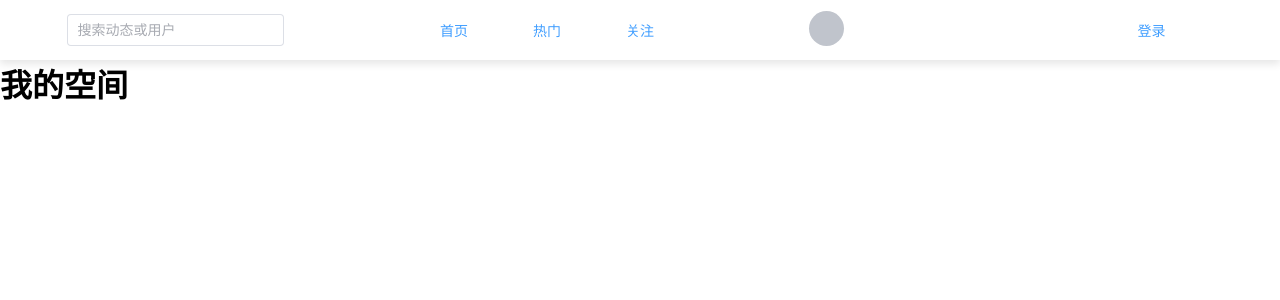
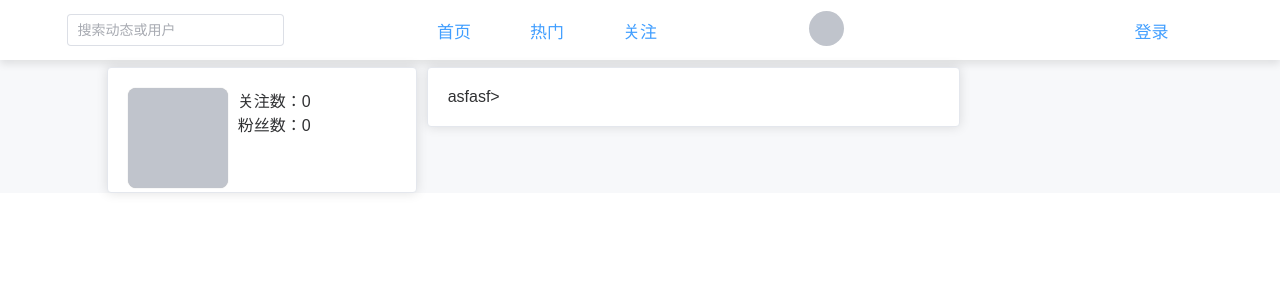
Before and after one commit to eternal-heart-k/OnlineSocial, a Vue app: page /user/profile in a window 1280 px wide. Shown: the top 300 px of the page. Built offline with nearby package versions, Linux system fonts and the light colour scheme; some icons are missing.

Commit message:
implement follow info show

```diff
--- a/src/App.vue
+++ b/src/App.vue
@@ -1,8 +1,10 @@
 <template>
-  <el-header class="header">
-    <HomeHeaderView />
-  </el-header>
-  <router-view :key="$route.fullPath" />
+  <div class="web-module">
+    <el-header class="header">
+      <HomeHeaderView />
+    </el-header>
+    <router-view :key="$route.fullPath" />
+  </div>
 </template>
 
 <script>
@@ -40,7 +42,11 @@ export default {
 </script>
 
 <style scoped>
+.web-module {
+  background-color: #F7F8FA;
+}
 .header {
-  box-shadow: 0px 4px 8px rgba(0,0,0,.1);
+  box-shadow: 0px 4px 8px rgba(0,0,0,0.1);
+  background-color: #FFFFFF;
 }
 </style>
--- a/src/components/Chat/ChatModule.vue
+++ b/src/components/Chat/ChatModule.vue
@@ -20,12 +20,6 @@ export default {
         return {
         chatInputValue: []
         }
-    },
-    mounted() {
-        // setTimeout(() => {
-        //   this.chatInputFocus()
-        //   this.chatInputClean()
-        // }, 3000)
     },
     methods: {
         // 获取焦点
--- a/src/components/LoginForm.vue
+++ b/src/components/LoginForm.vue
@@ -76,7 +76,6 @@ export default {
         let get_verification_code_text = ref('获取验证码');
         let login_text = ref('登录');
         let error_message = ref('');
-        const urlPre = store.state.urlPre;
         const accountType = () => {
             login_user_type.value = 1;
             $('.login_password>input')[0].setAttribute("required", "required");
@@ -148,7 +147,6 @@ export default {
                 $(".login_password input").focus();
             }
             store.dispatch("loginWithPassword", {
-                urlPre: urlPre,
                 param: {
                     PhoneNumber: login_phone_number.value,
                     Password: login_password.value,
--- /dev/null
+++ b/src/components/MyPostInfos.vue
@@ -0,0 +1,14 @@
+<template>
+    <a>asfasf</a>>
+</template>
+
+<script>
+
+export default {
+    name: "MyPostInfos",
+}
+</script>
+
+<style scoped>
+
+</style>
--- /dev/null
+++ b/src/components/MyProfile.vue
@@ -0,0 +1,59 @@
+<template>
+    <div class="my-info">
+        <div class="my-image">
+            <el-avatar class="my-avatar" shape="square" :size="100" :fit="fit" :src="avatarUrl" />
+        </div>
+        <div class="username">
+            {{ userName }}
+        </div>
+        <div class="follow-count">
+            关注数：{{ followCount }}
+        </div>
+        <div class="followed-count">
+            粉丝数：{{ followedCount }}
+        </div>
+    </div>
+</template>
+
+<script>
+import { useStore } from 'vuex';
+import { computed } from 'vue';
+
+export default {
+    name: "MyProfile",
+    setup() {
+        const store = useStore();
+        const fit = "cover";
+        let avatarUrl = computed(() => store.state.user.avatarUrl);
+        let userName = computed(() => store.state.user.userName);
+        let followCount = computed(() => store.state.follow.followCount);
+        let followedCount = computed(() => store.state.follow.followedCount);
+        // const getFollowCount = () => {
+        //     store.dispatch("getFollowCount");
+        // };
+        // const getFollowedCount = () => {
+        //     store.dispatch("getFollowedCount");
+        // }
+
+        return {
+            fit,
+            avatarUrl,
+            userName,
+            followCount,
+            followedCount,
+        }
+    }
+}
+</script>
+
+<style scoped>
+.my-image {
+    float: left;
+    margin-right: 10px;
+}
+.my-avatar {
+    cursor: pointer;
+    border-radius: 0.5rem;
+    box-shadow: 0px 0px 1px rgba(0,0,0,0.3);
+}
+</style>
--- /dev/null
+++ b/src/store/follow.js
@@ -0,0 +1,59 @@
+import $ from 'jquery';
+
+const ModuleFollow = {
+    state: {
+        followCount: 0,
+        followedCount: 0,
+    },
+    getters: {
+    },
+    mutations: {
+        updateFollowCount(state, count) {
+            state.followCount = count;
+        },
+        updateFollowedCount(state, count) {
+            state.followedCount = count;
+        },
+    },
+    actions: {
+        getFollowCount(context) {
+            console.log(context, context.rootState.user.AccessToken);
+            $.ajax({
+                url: context.rootState.urlPre + "/api/follow/count?userId=" + context.rootState.user.userId,
+                type: "get",
+                headers: {
+                    'Authorization': "Bearer " + context.rootState.user.accessToken,
+                },
+                contentType: "application/json",
+                success(resp) {
+                    if (resp.IsSuccess) {
+                        context.commit("updateFollowCount", resp.Result);
+                    } else {
+                        alert(resp.Message);
+                    }
+                }
+            });
+        },
+        getFollowedCount(context) {
+            $.ajax({
+                url: context.rootState.urlPre + "/api/follow/fans?userId=" + context.rootState.user.userId,
+                type: "get",
+                headers: {
+                    'Authorization': "Bearer " + context.rootState.user.accessToken,
+                },
+                contentType: "application/json",
+                success(resp) {
+                    if (resp.IsSuccess) {
+                        context.commit("updateFollowedCount", resp.Result);
+                    } else {
+                        alert(resp.Message);
+                    }
+                }
+            });
+        },
+    },
+    modules: {
+    }
+};
+
+export default ModuleFollow;
--- a/src/store/index.js
+++ b/src/store/index.js
@@ -1,5 +1,6 @@
 import { createStore } from 'vuex'
 import ModuleUser from './user';
+import ModuleFollow from './follow';
 
 export default createStore({
   state: {
@@ -14,5 +15,6 @@ export default createStore({
   },
   modules: {
     user: ModuleUser,
+    follow: ModuleFollow,
   }
 })
--- a/src/store/user.js
+++ b/src/store/user.js
@@ -94,7 +94,7 @@ const ModuleUser = {
         },
         loginWithPassword(context, data) {
             $.ajax ({
-                url: data.urlPre + "/api/user/login",
+                url: context.rootState.urlPre + "/api/user/login",
                 type: "post",
                 data: JSON.stringify(data.param),
                 contentType: "application/json",
--- a/src/views/HomeHeaderView.vue
+++ b/src/views/HomeHeaderView.vue
@@ -9,17 +9,17 @@
       <div class="center">
         <div class="box center">
           <router-link :to="{name: 'home' }">
-            <el-link class="no-select" type="primary" :underline="false" target="_blank">首页</el-link>
+            <el-link class="no-select btn" type="primary" :underline="false" target="_blank" :style="{ 'font-size': '17px' }">首页</el-link>
           </router-link>
         </div>
         <div class="box center">
           <router-link :to="{name: 'hot' }">
-            <el-link class="no-select" type="primary" :underline="false" target="_blank">热门</el-link>
+            <el-link class="no-select btn" type="primary" :underline="false" target="_blank" :style="{ 'font-size': '17px' }">热门</el-link>
           </router-link>
         </div>
         <div class="box center">
           <router-link :to="{name: 'myFollow' }">
-            <el-link class="no-select" type="primary" :underline="false" target="_blank">关注</el-link>
+            <el-link class="no-select btn" type="primary" :underline="false" target="_blank" :style="{ 'font-size': '17px' }">关注</el-link>
           </router-link>
         </div>
         <div class="box center">
@@ -27,7 +27,7 @@
         </div>
         <div class="box center">
           <router-link :to="{name: 'userProfile' }">
-            <el-avatar class="btn" :size="35" :src="avatarUrl"/>
+            <el-avatar class="btn" :size="35" :src="avatarUrl" @click="clickUserProfile"/>
           </router-link>
         </div>
       </div>
@@ -41,11 +41,11 @@
           <el-icon class="btn" :size="25" @click="ShowEditFeedback"><Promotion /></el-icon>
         </div>
         <div v-if="isLogin" class="box center">
-          <el-link class="no-select" type="primary" :underline="false" target="_blank" @click="LogOut">登出</el-link>
+          <el-link class="no-select btn" type="primary" :underline="false" target="_blank" @click="LogOut" :style="{ 'font-size': '17px' }">登出</el-link>
         </div>
         <div v-if="!isLogin" class="box center">
           <router-link :to="{name: 'login' }">
-            <el-link class="no-select" type="primary" :underline="false" target="_blank">登录</el-link>
+            <el-link class="no-select btn" type="primary" :underline="false" target="_blank" :style="{ 'font-size': '17px' }">登录</el-link>
           </router-link>
         </div>
       </div>
@@ -99,12 +99,17 @@ export default {
         // 点击取消按钮后执行的操作
       });
     };
+    const clickUserProfile = () => {
+      store.dispatch("getFollowCount");
+      store.dispatch("getFollowedCount");
+    };
     return {
       Search,
       messageShow,
       ShowEditPost,
       ShowEditFeedback,
       LogOut,
+      clickUserProfile,
       searchContent,
       avatarUrl,
       isLogin,
--- a/src/views/UserProfileView.vue
+++ b/src/views/UserProfileView.vue
@@ -1,15 +1,44 @@
 <template>
     <div class="user-profile-module">
-        <h1>我的空间</h1>
+        <el-row>
+            <el-col :span="2"></el-col>
+            <el-col :span="6">
+                <el-card shadow="always" class="user-profile-left">
+                    <MyProfile />
+                </el-card>
+            </el-col>
+            <el-col :span="10">
+                <el-card shadow="always" class="user-profile-right">
+                    <MyPostInfos />
+                </el-card>
+            </el-col>
+            <el-col :span="6"></el-col>
+        </el-row>
     </div>
 </template>
 
 <script>
+import MyProfile from '@/components/MyProfile.vue';
+import MyPostInfos from '@/components/MyPostInfos.vue';
+
 export default {
     name: "UserProfileView",
+    components: {
+        MyProfile,
+        MyPostInfos,
+    }
 }
 </script>
 
 <style scoped>
-
+.user-profile-module {
+    margin-top: 7px;
+}
+.user-profile-left {
+    margin-right: 10px;
+    background-color: #FFFFFF;
+}
+.user-profile-right {
+    background-color: #FFFFFF;
+}
 </style>
```
